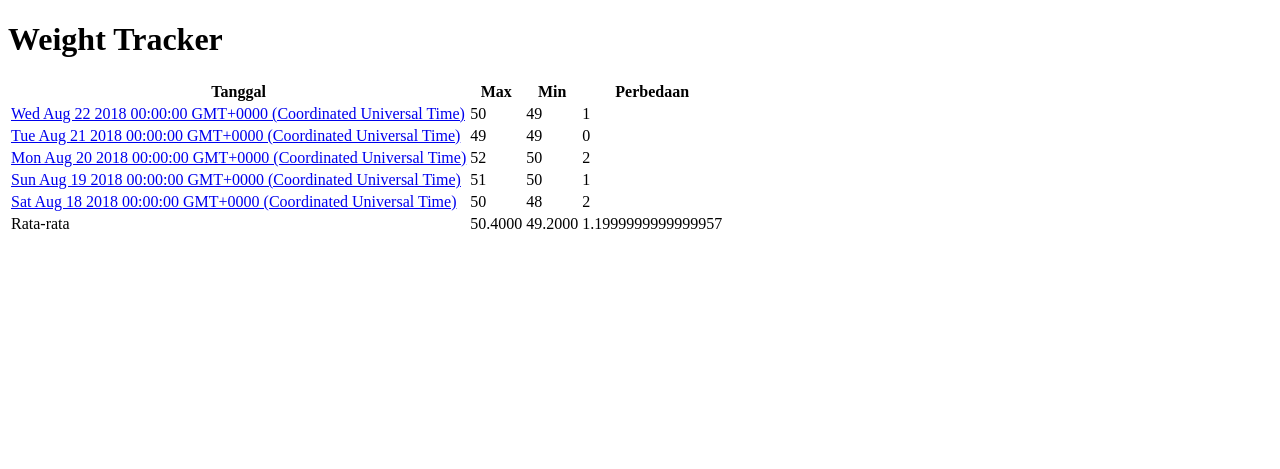
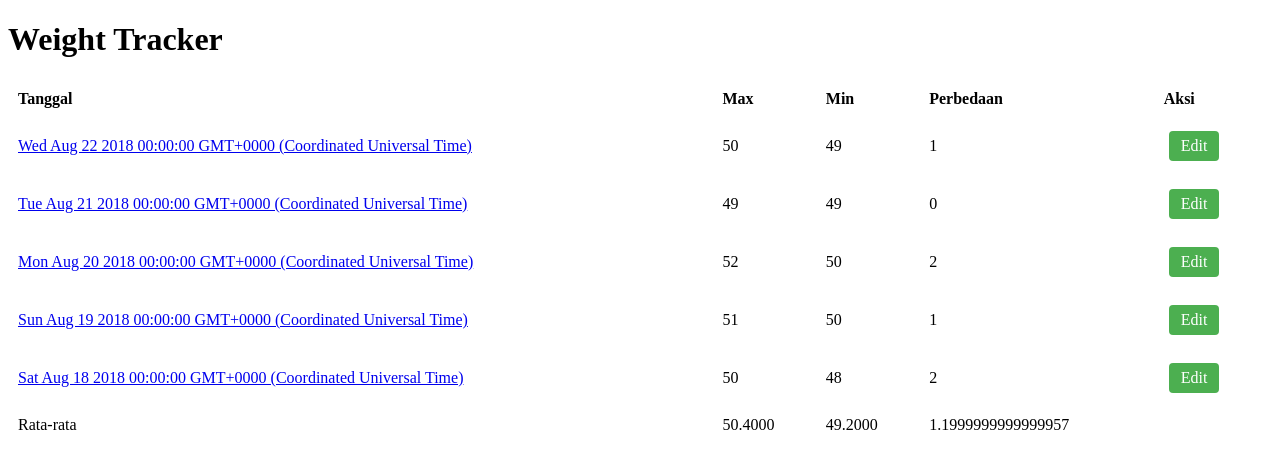
Before and after one commit to saulsayerz/Weight_App, a Node server app: page /weights/ in a window 1280 px wide. Shown: the top 469 px of the page. Run offline with Node 20, Linux system fonts and the light colour scheme; data comes from the database, SQL or seed files in the repository.

Commit message:
feat(nodejs)

```diff
--- a/Berat (BE)/NodeJS/controllers/weightController.js
+++ b/Berat (BE)/NodeJS/controllers/weightController.js
@@ -8,7 +8,7 @@ exports.getIndex = async (req, res) => {
     res.render('index', { weights, average });
   } catch (error) {
     console.error('Error retrieving weights: ', error);
-    res.status(500).json({ error: 'Internal Server Error' });
+    res.status(500).render('error', { error: 'Internal Server Error' });
   }
 };
 
@@ -18,12 +18,12 @@ exports.getDetail = async (req, res) => {
   try {
     const weight = await Weight.getWeightById(weightId);
     if (!weight) {
-      return res.status(404).json({ error: 'Weight not found' });
+      return res.status(404).render('error', { error: 'Weight not found' });
     }
     res.render('detail', { weight });
   } catch (error) {
     console.error('Error retrieving weight: ', error);
-    res.status(500).json({ error: 'Internal Server Error' });
+    res.status(500).render('error', { error: 'Internal Server Error' });
   }
 };
 
@@ -35,7 +35,7 @@ exports.createWeight = async (req, res) => {
     res.redirect('/');
   } catch (error) {
     console.error('Error creating weight: ', error);
-    res.status(500).json({ error: 'Internal Server Error' });
+    res.status(500).render('error', { error: 'Internal Server Error' });
   }
 };
 
@@ -48,6 +48,6 @@ exports.updateWeight = async (req, res) => {
     res.redirect('/');
   } catch (error) {
     console.error('Error updating weight: ', error);
-    res.status(500).json({ error: 'Internal Server Error' });
+    res.status(500).render('error', { error: 'Internal Server Error' });
   }
 };
--- a/Berat (BE)/NodeJS/package.json
+++ b/Berat (BE)/NodeJS/package.json
@@ -14,6 +14,7 @@
   "author": "saulsayers",
   "license": "ISC",
   "devDependencies": {
+    "cors": "^2.8.5",
     "ejs": "^3.1.9",
     "express": "^4.18.2",
     "mysql": "^2.18.1",
--- a/Berat (BE)/NodeJS/routes/weightRoutes.js
+++ b/Berat (BE)/NodeJS/routes/weightRoutes.js
@@ -4,8 +4,8 @@ const weightController = require('../controllers/weightController');
 const router = express.Router();
 
 router.get('/', weightController.getIndex);
-router.get('/weights/:id', weightController.getDetail);
-router.post('/weights', weightController.createWeight);
-router.put('/weights/:id', weightController.updateWeight);
+router.get('/:id', weightController.getDetail);
+router.post('/', weightController.createWeight);
+router.put('/:id', weightController.updateWeight);
 
 module.exports = router;
--- a/Berat (BE)/NodeJS/views/index.ejs
+++ b/Berat (BE)/NodeJS/views/index.ejs
@@ -2,6 +2,28 @@
 <html>
 <head>
   <title>Weight Tracker</title>
+  <style>
+    table {
+      width: 100%;
+    }
+
+    th, td {
+      padding: 8px;
+      text-align: left;
+    }
+
+    .button {
+      display: inline-block;
+      padding: 6px 12px;
+      margin: 5px;
+      background-color: #4CAF50;
+      color: white;
+      border: none;
+      cursor: pointer;
+      border-radius: 4px;
+      text-decoration: none;
+    }
+  </style>
 </head>
 <body>
   <h1>Weight Tracker</h1>
@@ -11,6 +33,7 @@
       <th>Max</th>
       <th>Min</th>
       <th>Perbedaan</th>
+      <th>Aksi</th>
     </tr>
     <% weights.forEach(weight => { %>
     <tr>
@@ -18,6 +41,9 @@
       <td><%= weight.max_weight %></td>
       <td><%= weight.min_weight %></td>
       <td><%= weight.max_weight - weight.min_weight %></td>
+      <td>
+        <a href="/weights/<%= weight._id %>edit" class="button">Edit</a>
+      </td>
     </tr>
     <% }); %>
     <tr>
```
Also changed, not shown: Berat (BE)/NodeJS/views/detail.ejs (+17 -1 lines), Berat (BE)/NodeJS/views/error.ejs (added, +10 -0 lines), 1 other file.
